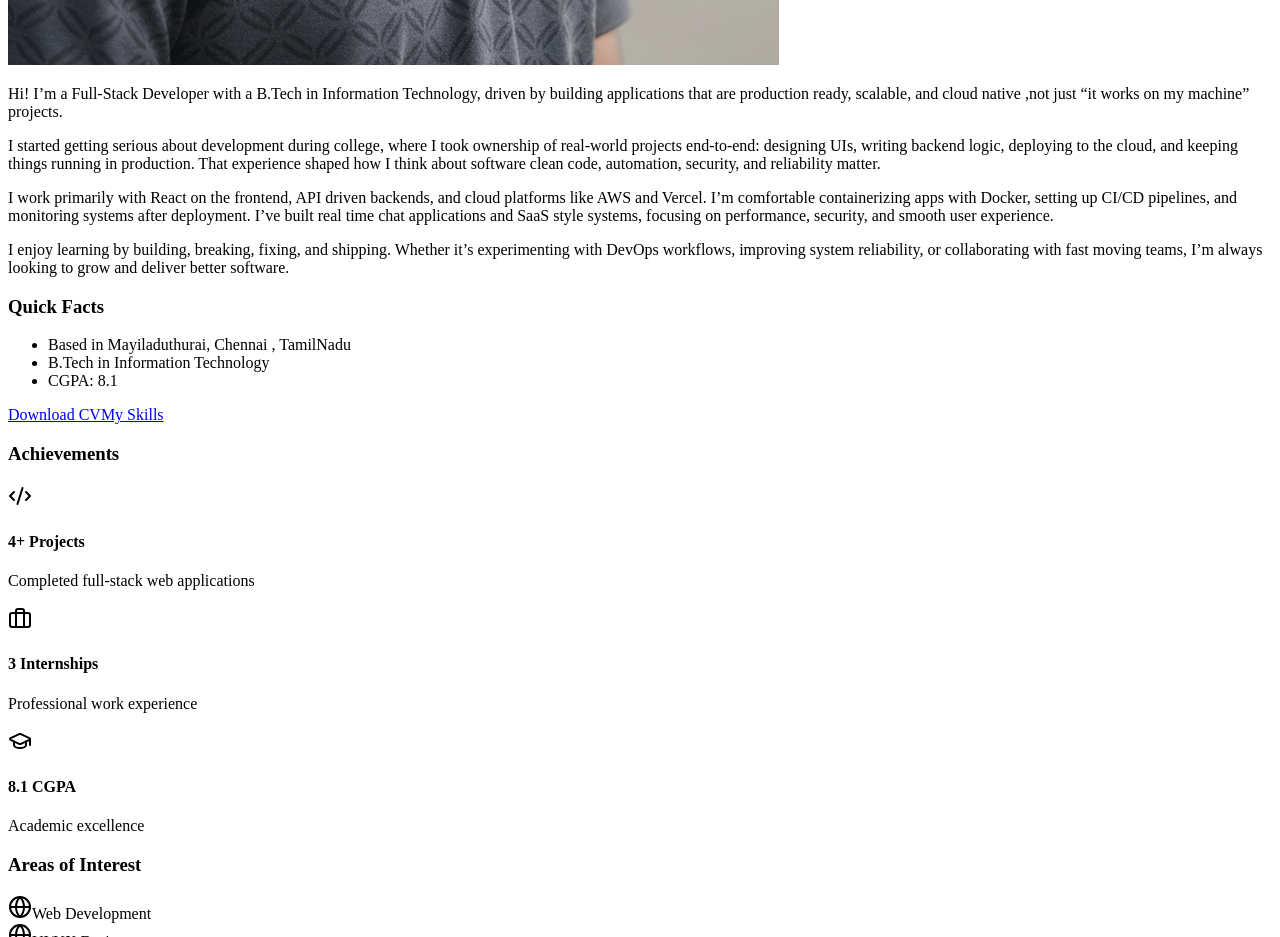
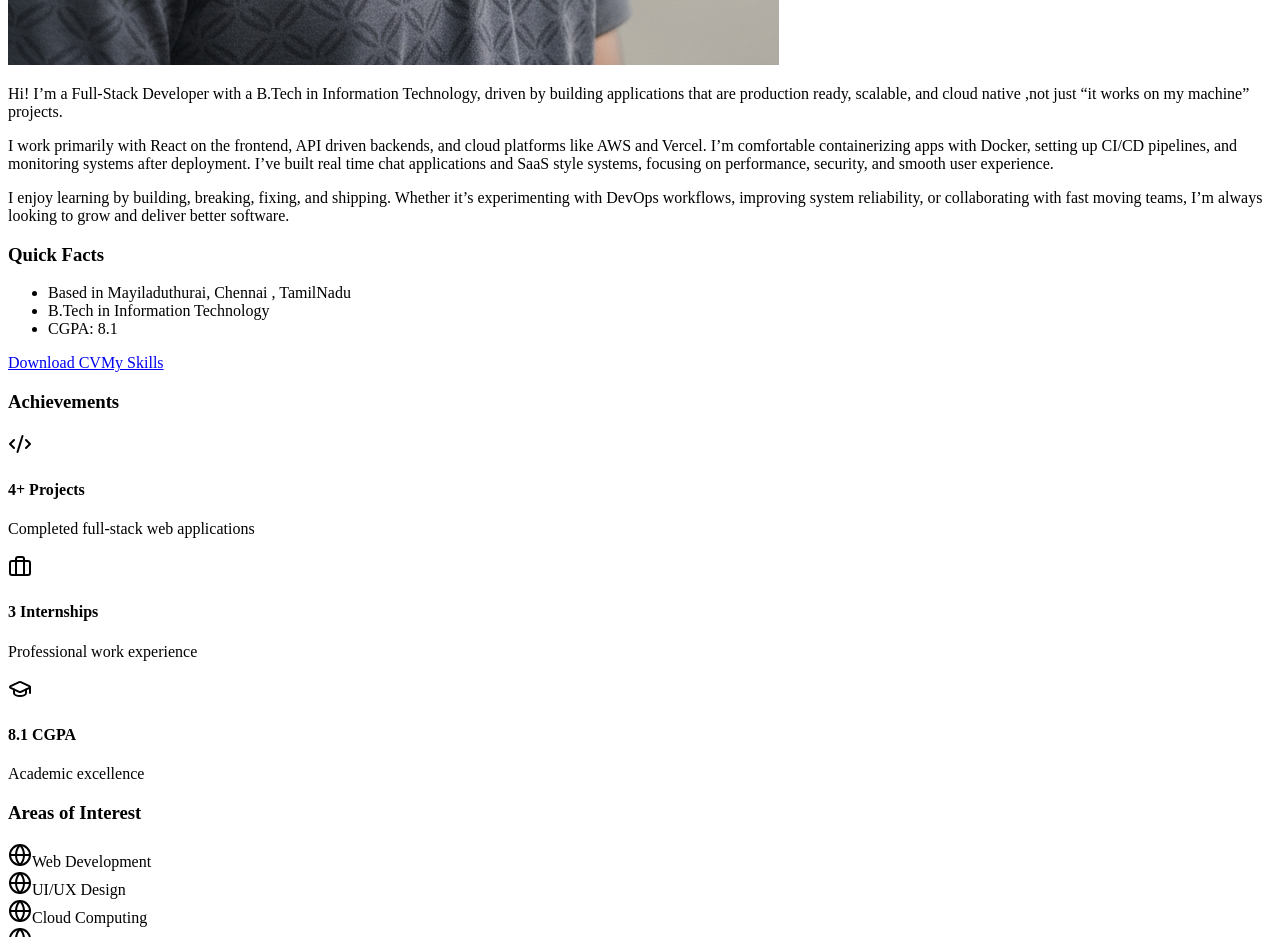
Before and after one commit to abinesh2323/Dev, a Next.js app: page /About in a window 1280 px wide. Shown: the part 1080-2017 px from the top of the page. Built offline with nearby package versions, Linux system fonts and the light colour scheme.

Commit message:
Update About.tsx

```diff
--- a/src/pages/About.tsx
+++ b/src/pages/About.tsx
@@ -55,9 +55,6 @@ const About = () => {
 					<div className="space-y-4">
 						<p className="text-gray-300 leading-relaxed">
 							Hi! I’m a Full-Stack Developer with a B.Tech in Information Technology, driven by building applications that are production ready, scalable, and cloud native ,not just “it works on my machine” projects.
-						</p>
-						<p className="text-gray-300 leading-relaxed">
-							I started getting serious about development during college, where I took ownership of real-world projects end-to-end: designing UIs, writing backend logic, deploying to the cloud, and keeping things running in production. That experience shaped how I think about software clean code, automation, security, and reliability matter.
 						</p>
 						<p className="text-gray-300 leading-relaxed">
 							I work primarily with React on the frontend, API driven backends, and cloud platforms like AWS and Vercel. I’m comfortable containerizing apps with Docker, setting up CI/CD pipelines, and monitoring systems after deployment. I’ve built real time chat applications and SaaS style systems, focusing on performance, security, and smooth user experience.
```
